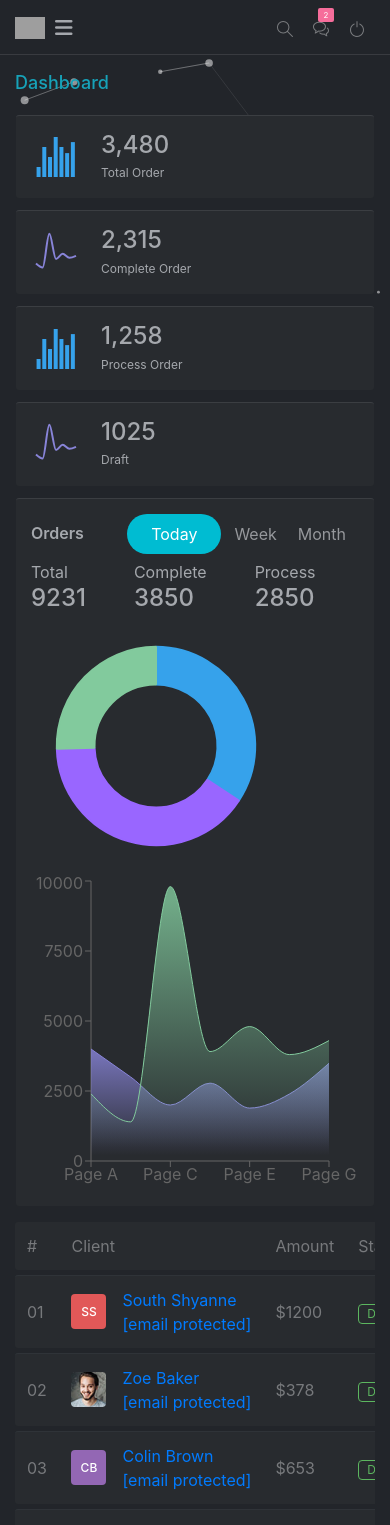
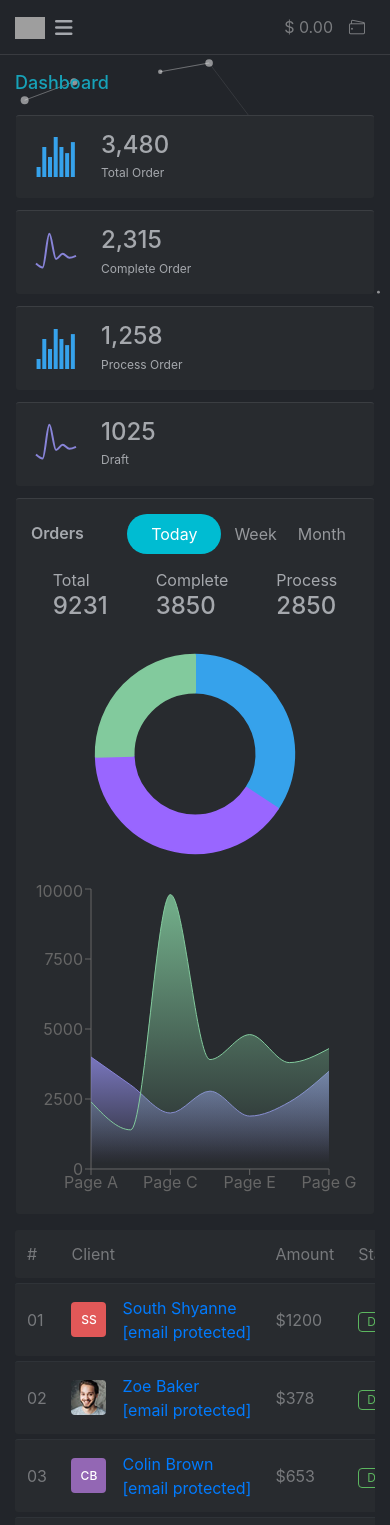
Before and after one commit to abhishekneelamsharma/reelforest, a Next.js app: page /admin in a window 390 px wide. Shown: the top 1525 px of the page. Built offline with nearby package versions, Linux system fonts and the light colour scheme; grey boxes are pictures that could not be loaded.

Commit message:
chart Responsive

```diff
--- a/src/_components/admin/Header.js
+++ b/src/_components/admin/Header.js
@@ -3,7 +3,7 @@ import React from 'react'
 const Header = ({ toggle, setToggle }) => {
 
     const handleToggle = () => {
-        setToggle(!toggle)
+        setToggle(true)
     }
     return (
         <>
@@ -20,12 +20,19 @@ const Header = ({ toggle, setToggle }) => {
                     <div className="navbar-right">
                         <div id="navbar-menu">
                             <ul className="nav navbar-nav">
-                                <li><a href="javascript:void(0);" className="search_toggle icon-menu" title="Search Result"><i
-                                    className="icon-magnifier"></i></a></li>
-                                <li><a href="javascript:void(0);" className="right_toggle icon-menu" title="Right Menu"><i
+                                <li>
+                                    <a href="javascript:void(0);" className="icon-menu" title="Search Result">
+                                        <div className='d-flex align-items-center'>
+
+                                            <span className='pr-3'>$ 0.00</span>
+                                            <i className="icon-wallet"></i>
+                                        </div>
+                                    </a>
+                                </li>
+                                {/* <li><a href="javascript:void(0);" className="right_toggle icon-menu" title="Right Menu"><i
                                     className="icon-bubbles"></i><span className="notification-dot bg-pink">2</span></a>
-                                </li>
-                                <li><a href="page-login.html" className="icon-menu"><i className="icon-power"></i></a></li>
+                                </li> */}
+                                {/* <li><a href="page-login.html" className="icon-menu"><i className="icon-power"></i></a></li> */}
                             </ul>
                         </div>
                     </div>
--- a/src/_components/admin/Sidebar.js
+++ b/src/_components/admin/Sidebar.js
@@ -4,7 +4,7 @@ import React from 'react'
 
 const Sidebar = ({toggle,setToggle}) => {
     const handleToggle = () => {
-        setToggle(!toggle)
+        setToggle(false)
     }
     return (
         <div id="left-sidebar" className="sidebar">
@@ -44,13 +44,13 @@ const Sidebar = ({toggle,setToggle}) => {
                                 <li><a href="index11.html">eCommerce Analytics</a></li>
                             </ul>
                         </li> */}
-                        <li><Link href="/admin"><i className="icon-speedometer"></i><span>Dashboard</span></Link></li>
-                        <li><Link href="/admin/new-order"><i className="icon-bag"></i><span>New Order</span></Link></li>
-                        <li><Link href="/admin/order"><i
+                        <li><Link href="/admin" onClick={handleToggle}><i className="icon-speedometer" ></i><span>Dashboard</span></Link></li>
+                        <li><Link href="/admin/new-order" onClick={handleToggle}><i className="icon-bag" ></i><span>New Order</span></Link></li>
+                        <li><Link href="/admin/order" onClick={handleToggle}><i
                             className="icon-bag"></i><span>Order</span></Link></li>
-                        <li><Link href="/admin/all-funds"><i
+                        <li><Link href="/admin/add -funds" onClick={handleToggle}><i
                             className="icon-credit-card"></i><span>Add Funds</span></Link></li>
-                        <li><Link href="/admin/wallet"><i
+                        <li><Link href="/admin/wallet" onClick={handleToggle}><i
                             className="icon-wallet"></i><span>Wallet</span></Link></li>
                         <li>
                             <Link href="/" className='d-flex justify-content-center my-4'>
--- a/src/app/admin/page.js
+++ b/src/app/admin/page.js
@@ -1,7 +1,7 @@
 "use client"
 
 import React from 'react'
-import { Chart as ChartJS, ArcElement, Legend,Tooltip as ToolTipChart } from "chart.js";
+import { Chart as ChartJS, ArcElement, Legend, Tooltip as ToolTipChart } from "chart.js";
 import { Doughnut } from "react-chartjs-2";
 import { Area, XAxis, YAxis, Tooltip, ResponsiveContainer, Line, Bar, } from 'recharts';
 
@@ -12,10 +12,10 @@ const BarChart = dynamic(() => import('recharts').then((mod) => mod.BarChart), {
 
 
 export const data1 = {
-    labels: ['Total order', 'Process order','Completed order'],
+    labels: ['Total order', 'Process order', 'Completed order'],
     datasets: [
         {
-            data: [9231, 10850,6850],
+            data: [9231, 10850, 6850],
             backgroundColor: [
                 'rgba(54, 162, 235)',
                 'rgba(153, 102, 255)',
@@ -135,7 +135,7 @@ const data3 = [
 
 
 const page = () => {
-    ChartJS.register(ArcElement, Legend,ToolTipChart);
+    ChartJS.register(ArcElement, Legend, ToolTipChart);
 
 
     return (
@@ -144,7 +144,7 @@ const page = () => {
                 <div className="block-header">
                     <div className="row clearfix">
                         <div className="col-md-6 col-sm-12">
-                            <h1 style={{color:"#17a2b8"}}>Dashboard</h1>
+                            <h1 style={{ color: "#17a2b8" }}>Dashboard</h1>
                             {/* <nav aria-label="breadcrumb">
                                 <ol className="breadcrumb">
                                     <li className="breadcrumb-item"><a href="#">Oculux</a></li>
@@ -247,27 +247,31 @@ const page = () => {
                                     <div className="col-lg-4 col-md-12 col-sm-12">
                                         {/* <small>Audience It is a long established fact that a reader will be
                                             distracted</small> */}
-                                        <div className="d-flex justify-content-start mt-3">
-                                            <div className="mr-5" style={{marginTop:"-10px"}}>
+                                        <div className="d-flex justify-content-center mt-4">
+                                            <div className="mr-5" style={{ marginTop: "-10px" }}>
                                                 <label className="mb-0">Total </label>
                                                 <h4>9231</h4>
                                             </div>
-                                            <div className="mr-5" style={{marginTop:"-10px"}}>
+                                            <div className="mr-5" style={{ marginTop: "-10px" }}>
                                                 <label className="mb-0">Complete </label>
                                                 <h4>3850</h4>
                                             </div>
-                                            <div style={{marginTop:"-10px"}}>
+                                            <div style={{ marginTop: "-10px" }}>
                                                 <label className="mb-0">Process</label>
                                                 <h4>2850</h4>
                                             </div>
                                         </div>
-                                        <div id="chart-donut d-flex justify-content-center" style={{ height: "250px" }}>
+                                        <div id="chart-donut d-flex justify-content-center" style={{
+                                            height: "250px",
+                                            display: "flex",
+                                            justifyContent:"center"
+                                        }}>
                                             <Doughnut data={data1} options={options1} />
                                         </div>
                                     </div>
                                     <div className="col-lg-8 col-md-12 col-sm-12">
                                         <div id="flotChart" className="flot-chart">
-                                        <ResponsiveContainer>
+                                            <ResponsiveContainer>
                                                 <AreaChart data={data2}
                                                     margin={{ top: 10, right: 30, left: 0, bottom: 0 }}>
                                                     <defs>
```
Also changed, not shown: src/app/admin/add-funds/page.js (added, +9 -0 lines), src/app/admin/wallet/page.js (added, +9 -0 lines).
